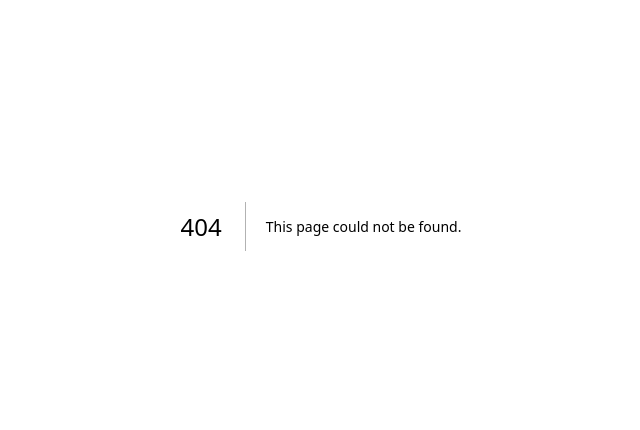
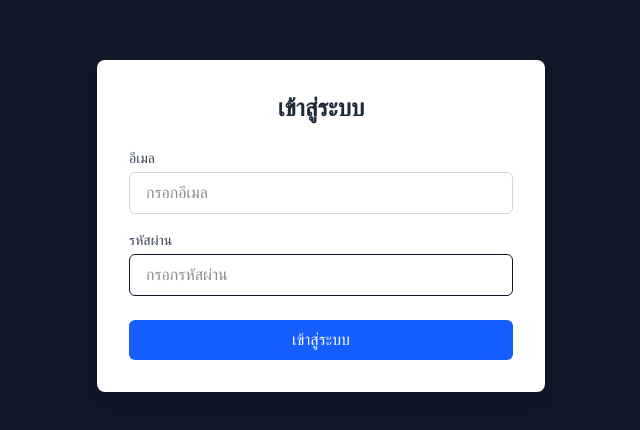
Before and after one commit to Aphiphu1122/my-dorm, a Next.js app: page /login in a window 1280 px wide. Before the commit this address had no page. Shown: the part 174-604 px from the top of the page, without its empty margins (319-959 px from the left). Built offline with nearby package versions, Linux system fonts and the light colour scheme; no server answers.

Commit message:
login v1

```diff
--- /dev/null
+++ b/src/app/login/page.tsx
@@ -0,0 +1,75 @@
+"use client";
+
+import { useState } from "react";
+import { useRouter } from "next/navigation";
+import { supabase } from "@/lib/supabase";
+
+export default function LoginPage() {
+  const router = useRouter();
+  const [email, setEmail] = useState("");
+  const [password, setPassword] = useState("");
+  const [errorMsg, setErrorMsg] = useState("");
+
+  const handleLogin = async (e: React.FormEvent) => {
+    e.preventDefault();
+    const { error } = await supabase.auth.signInWithPassword({ email, password });
+
+    if (error) {
+      setErrorMsg(error.message);
+    } else {
+      router.push("/");
+    }
+  };
+
+  return (
+    <div className="min-h-screen flex items-center justify-center bg-gray-900 px-4">
+      <form
+        onSubmit={handleLogin}
+        className="bg-white p-8 rounded-lg shadow-lg w-full max-w-md"
+      >
+        <h2 className="text-2xl font-bold mb-6 text-center text-gray-800">
+          เข้าสู่ระบบ
+        </h2>
+
+        {errorMsg && <p className="text-red-600 text-sm mb-4">{errorMsg}</p>}
+
+        <div className="mb-4">
+          <label htmlFor="email" className="block text-sm font-medium text-gray-700 mb-1">
+            อีเมล
+          </label>
+          <input
+            id="email"
+            type="email"
+            className="w-full px-4 py-2 border border-gray-300 rounded-md focus:outline-none focus:ring-2 focus:ring-blue-400"
+            value={email}
+            onChange={(e) => setEmail(e.target.value)}
+            placeholder="กรอกอีเมล"
+            required
+          />
+        </div>
+
+        <div className="mb-6">
+          <label htmlFor="password" className="block text-sm font-medium text-gray-700 mb-1">
+            รหัสผ่าน
+          </label>
+          <input
+            id="password"
+            type="password"
+            className="w-full px-4 py-2 border border-gray-900 rounded-md focus:outline-none focus:ring-2 focus:ring-blue-400"
+            value={password}
+            onChange={(e) => setPassword(e.target.value)}
+            placeholder="กรอกรหัสผ่าน"
+            required
+          />
+        </div>
+
+        <button
+          type="submit"
+          className="w-full bg-blue-600 text-white py-2 rounded-md hover:bg-blue-700 transition"
+        >
+          เข้าสู่ระบบ
+        </button>
+      </form>
+    </div>
+  );
+}
```
